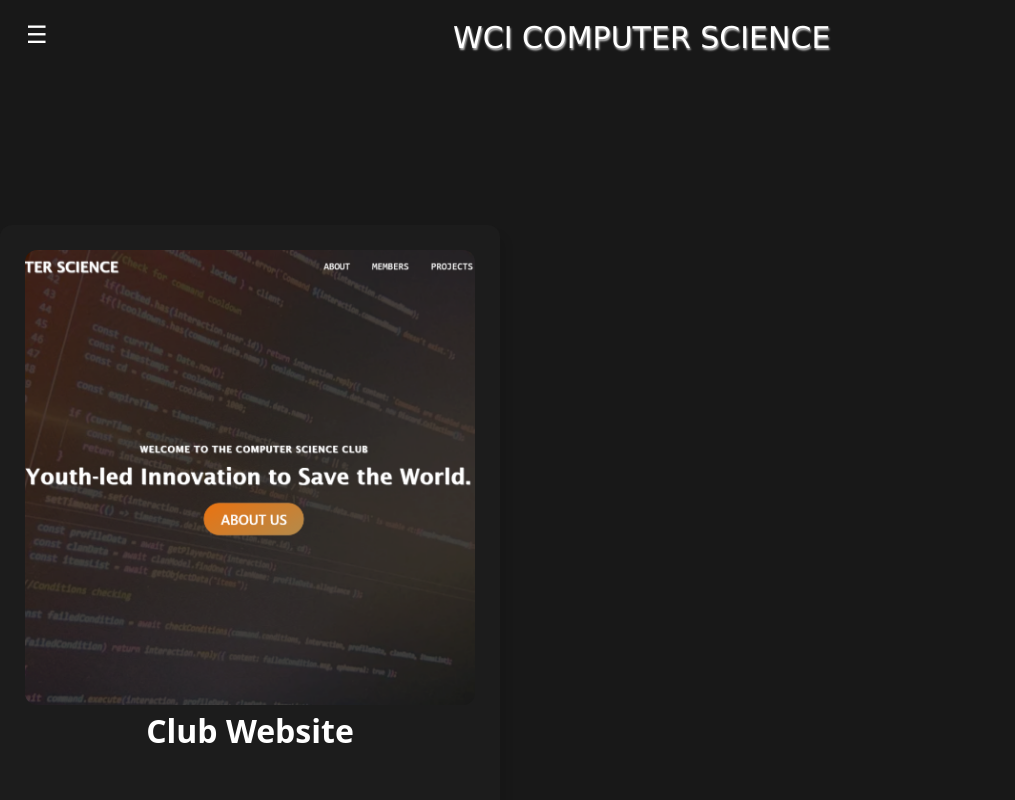
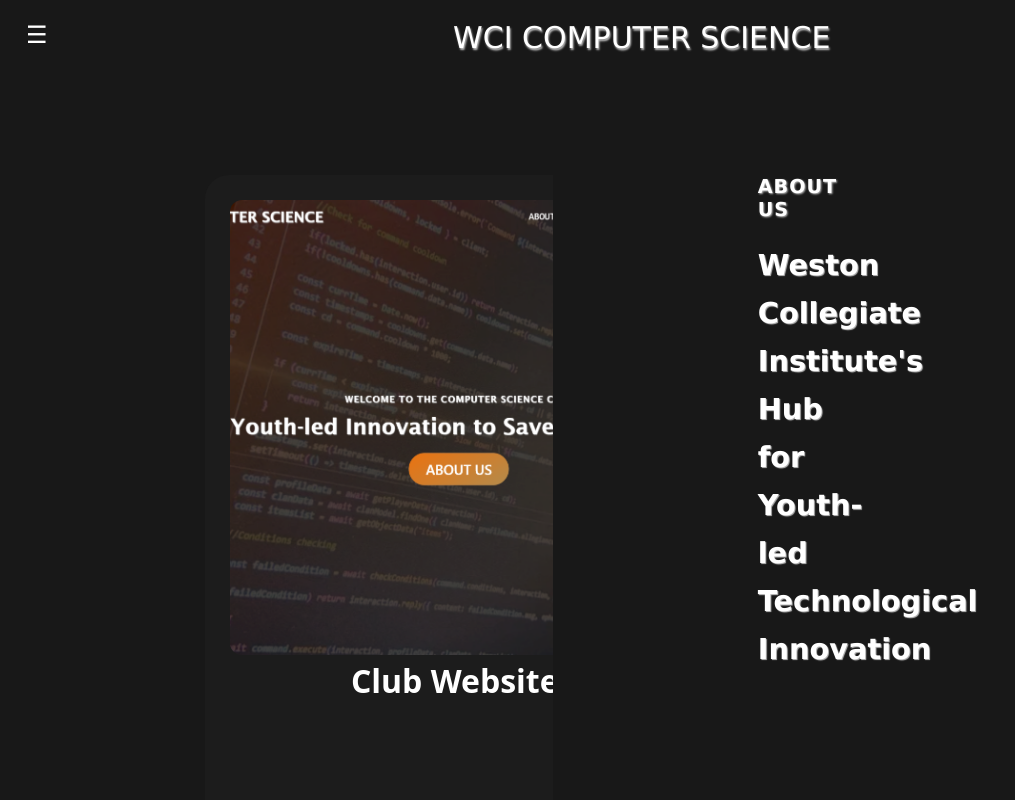
Before and after one commit to WestonCI-CS/WestonCI-CS.github.io, a React (Create React App) app: page /projects in a window 1280 px wide. Shown: the top 800 px of the page, without its empty margins (0-1015 px from the left). Built offline with nearby package versions, Linux system fonts and the light colour scheme.

Commit message:
Created scrollable projects section

```diff
--- a/src/components/ProjectCard.jsx
+++ b/src/components/ProjectCard.jsx
@@ -12,7 +12,7 @@ import "../styles/projectCard.css";
  */
 export default function ProjectCard({ image, name, github }){
     return(
-        <div className="project">
+        <li className="project">
             <img
                 src={image}
                 alt={name}
@@ -21,6 +21,6 @@ export default function ProjectCard({ image, name, github }){
             <div className="project-content">
                 <h2 className="project-name">{name}</h2>
             </div>
-        </div>
+        </li>
     );
 }
--- a/src/json/projects.json
+++ b/src/json/projects.json
@@ -5,6 +5,19 @@
         "image": "club-website.png",
         "alt": "",
         "github": "https://github.com/WestonCI-CS/WestonCI-CS.github.io"
-
+    },
+    {
+        "name": "Test",
+        "description": "Official Website for Weston Collegiate Institute's Computer Science Club",
+        "image": "club-website.png",
+        "alt": "",
+        "github": "https://github.com/WestonCI-CS/WestonCI-CS.github.io"
+    },
+    {
+        "name": "Test2",
+        "description": "Official Website for Weston Collegiate Institute's Computer Science Club",
+        "image": "club-website.png",
+        "alt": "",
+        "github": "https://github.com/WestonCI-CS/WestonCI-CS.github.io"
     }
 ]
--- a/src/pages/Projects.jsx
+++ b/src/pages/Projects.jsx
@@ -1,28 +1,32 @@
+import "../styles/projects.css";
 import FadeIn from "../vfx/FadeIn";
 import ProjectCard from "../components/ProjectCard";
 import projects from "../json/projects.json";
 
-export default function Projects(){
+export default function Projects() {
     const projectData = projects.map(project => (
         <ProjectCard
-            image={getProjectImage(project.image)}
+            image={getImage(project.image)}
             name={project.name}
-            description={project.description}
             github={project.github}
         />
     ));
 
-    return(
-        <div>
-            <FadeIn>
-                <div className="projects-container">
+    return (
+        <div className="projects-container">
+                <ul className="carousel">
                     {projectData}
+                </ul>
+                <div className="projects-text">
+                    <h1 className="section-title projects-section">About Us</h1>
+                    <h2 className="section-subtitle projects-section">
+                        Weston Collegiate Institute's Hub for Youth-led Technological Innovation
+                    </h2>
                 </div>
-            </FadeIn>
         </div>
     );
 }
 
-const getProjectImage = (file) => {
+const getImage = (file) => {
     return require(`../assets/images/projects/${file}`);
-}
+};
--- a/src/styles/navbar.css
+++ b/src/styles/navbar.css
@@ -18,7 +18,7 @@ nav {
     background-color: transparent;
     overflow: hidden;
     padding: 20px 0 20px 0;
-    margin-bottom: 150px;
+    margin-bottom: 100px;
     animation: fade-down var(--speed) 0.4s backwards;
 }
 
@@ -30,7 +30,7 @@ nav.scrolled {
 .home-button {
     float: left;
     padding: .25rem;
-    margin-left: 15vw;
+    margin-left: 15.5vw;
     text-decoration: none;
     font-family: 'Lucida Sans', 'Lucida Sans Regular', 'Lucida Grande', 'Lucida Sans Unicode', Geneva, Verdana, sans-serif;
     text-shadow: 1px 2px 2px rgb(190, 190, 190);
@@ -51,7 +51,7 @@ nav.scrolled {
 .right-nav {
     float: right;
     margin-top: 5px;
-    margin-right: 15vw;
+    margin-right: 15.5vw;
 }
 
 .dropdown-btn {
--- a/src/styles/projectCard.css
+++ b/src/styles/projectCard.css
@@ -1,18 +1,17 @@
 .project {
-    display: block;
     width: 500px;
     height: 650px;
     background-color: var(--bg-secondary) !important;
-    border-radius: 12px;
+    border-radius: 24px;
     overflow: hidden;
     box-shadow: 5px 10px 10px rgba(0, 0, 0, 0.1);
     transition: transform 0.3s ease;
-    margin: var(--margins);
     margin-bottom: 2vw;
+    scroll-snap-align: center;
 }
 
 .project:hover {
-    transform: translateY(-5px);
+    transform: scale(0.97);
     cursor: pointer;
 }
 
--- /dev/null
+++ b/src/styles/projects.css
@@ -0,0 +1,35 @@
+.projects-container {
+    display: flex;
+    margin: var(--margins);
+    border-color: #ffffff;
+}
+
+.projects-text {
+    display: block;
+    justify-content: center;
+    align-items: center;
+
+    width: 60%;
+}
+
+.carousel {
+    display: grid;
+    grid-auto-flow: row;
+    overflow-y: auto;
+    overscroll-behavior-y: contain;
+    grid-auto-rows: 21%;
+    gap: 525px;
+    width: 40%;
+    max-height: 750px;
+    scroll-snap-type: y mandatory;
+    scroll-padding: 0 24px;
+    margin-bottom: 100px;
+}
+
+.carousel::-webkit-scrollbar {
+    display: none;
+}
+
+.unfocused {
+    opacity: 0;
+}
```
